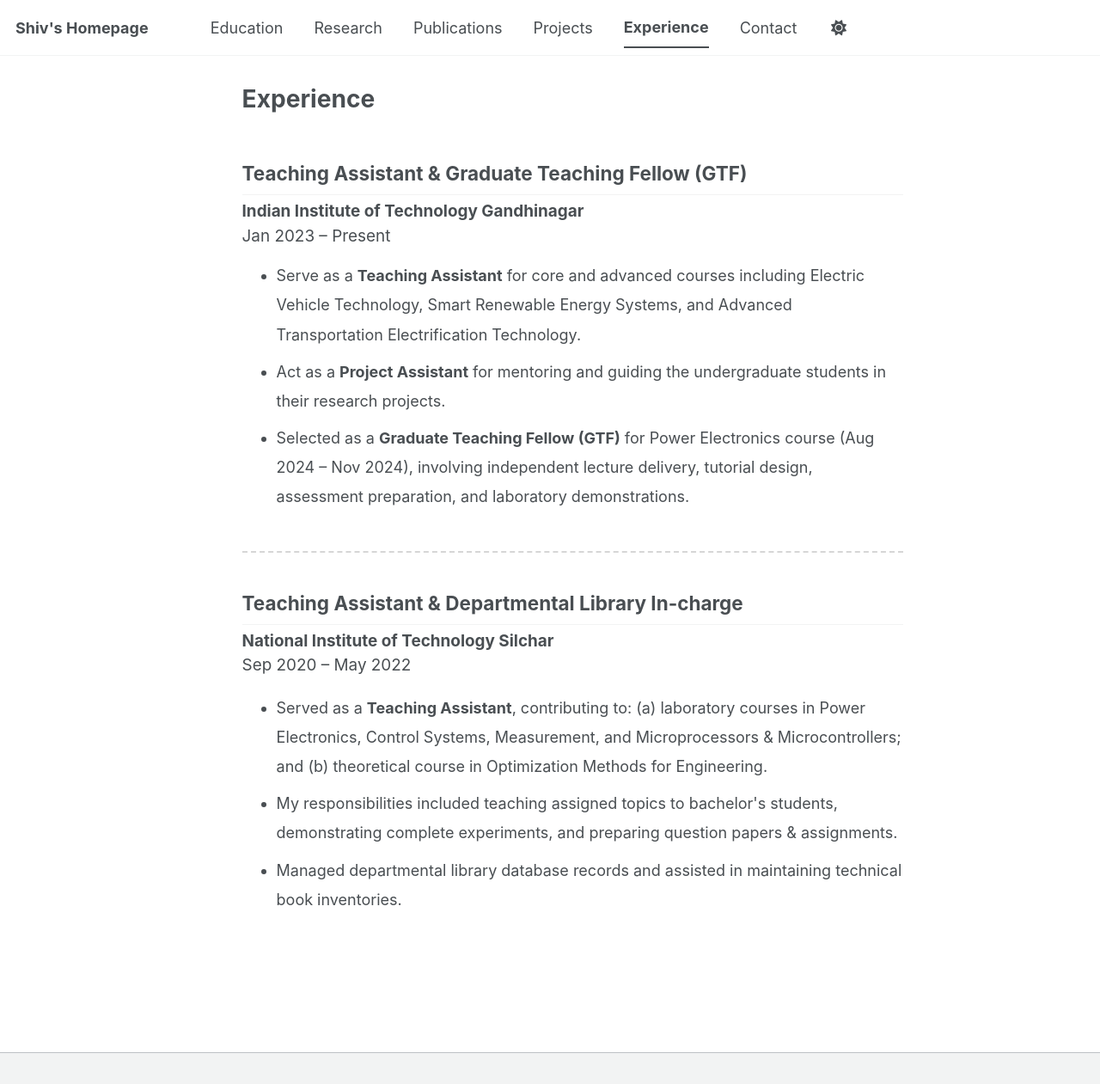
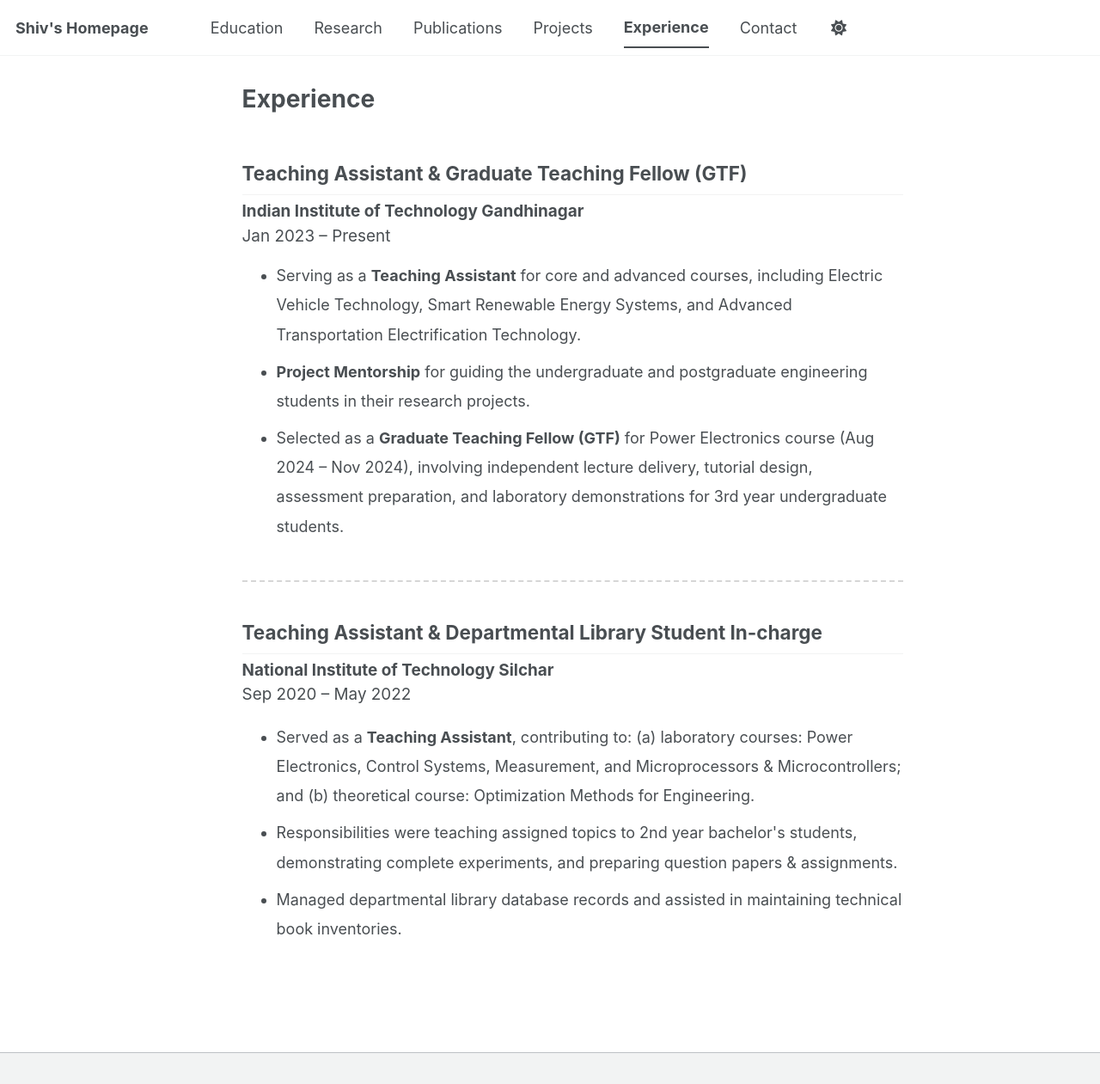
Before and after one commit to shivshankar-sinha/shivshankar-sinha.github.io, a Jekyll site: the page built from experience.md, in a window 1280 px wide and 1261 px high. Shown: the whole window at 86% size. Built offline with Jekyll 4.4.1, drawn with Linux system fonts in a browser that asks for light colours; a script bundle is joined from its source files by our own code; library files that are not in the unit come from our copies.

Commit message:
Update experience.md

```diff
--- a/experience.md
+++ b/experience.md
@@ -24,15 +24,15 @@ Jan 2023 – Present
 <ul style="margin-top: 15px; line-height: 1.9;">
 
 <li>
-Serve as a <b>Teaching Assistant</b> for core and advanced courses including Electric Vehicle Technology, Smart Renewable Energy Systems, and Advanced Transportation Electrification Technology.
+Serving as a <b>Teaching Assistant</b> for core and advanced courses, including Electric Vehicle Technology, Smart Renewable Energy Systems, and Advanced Transportation Electrification Technology.
 </li>
 
 <li>
-Act as a <b>Project Assistant</b> for mentoring and guiding the undergraduate students in their research projects.
+<b>Project Mentorship</b> for guiding the undergraduate and postgraduate engineering students in their research projects.
 </li>
 
 <li>
-Selected as a <b>Graduate Teaching Fellow (GTF)</b> for Power Electronics course (Aug 2024 – Nov 2024), involving independent lecture delivery, tutorial design, assessment preparation, and laboratory demonstrations.
+Selected as a <b>Graduate Teaching Fellow (GTF)</b> for Power Electronics course (Aug 2024 – Nov 2024), involving independent lecture delivery, tutorial design, assessment preparation, and laboratory demonstrations for 3rd year undergraduate students.
 </li>
 
 </ul>
@@ -44,7 +44,7 @@ Selected as a <b>Graduate Teaching Fellow (GTF)</b> for Power Electronics course
 <div style="margin-top: 40px; margin-bottom: 45px;">
 
 <h2 style="margin-bottom: 5px;">
-Teaching Assistant & Departmental Library In-charge
+Teaching Assistant & Departmental Library Student In-charge
 </h2>
 
 <p style="font-size: 1.05rem; margin-bottom: 15px;">
@@ -56,11 +56,11 @@ Sep 2020 – May 2022
 <ul style="line-height: 1.9;">
 
 <li>
-Served as a <b>Teaching Assistant</b>, contributing to: (a) laboratory courses in Power Electronics, Control Systems, Measurement, and Microprocessors & Microcontrollers; and (b) theoretical course in Optimization Methods for Engineering.
+Served as a <b>Teaching Assistant</b>, contributing to: (a) laboratory courses: Power Electronics, Control Systems, Measurement, and Microprocessors & Microcontrollers; and (b) theoretical course: Optimization Methods for Engineering.
 </li>
 
 <li>
-My responsibilities included teaching assigned topics to bachelor's students, demonstrating complete experiments, and preparing question papers & assignments.
+Responsibilities were teaching assigned topics to 2nd year bachelor's students, demonstrating complete experiments, and preparing question papers & assignments.
 </li>
 
 <li>
```
